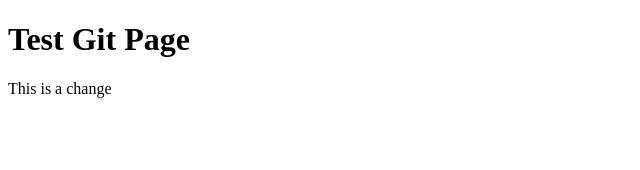
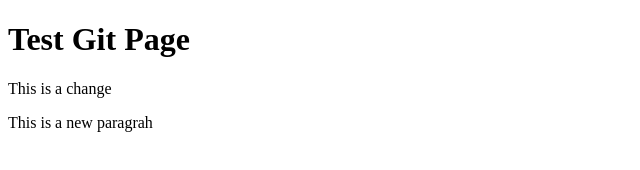
Before and after one commit to bryansmullen/git-test-remote, a plain HTML site: page index.html in a window 1280 px wide. Shown: the whole page, without its empty margins (0-640 px from the left). Drawn offline with Linux system fonts and the light colour scheme.

Commit message:
add new paragraph

```diff
--- a/index.html
+++ b/index.html
@@ -9,5 +9,6 @@
   <body>
     <h1>Test Git Page</h1>
     <p>This is a change</p>
+    <p>This is a new paragrah</p>
   </body>
 </html>
```
